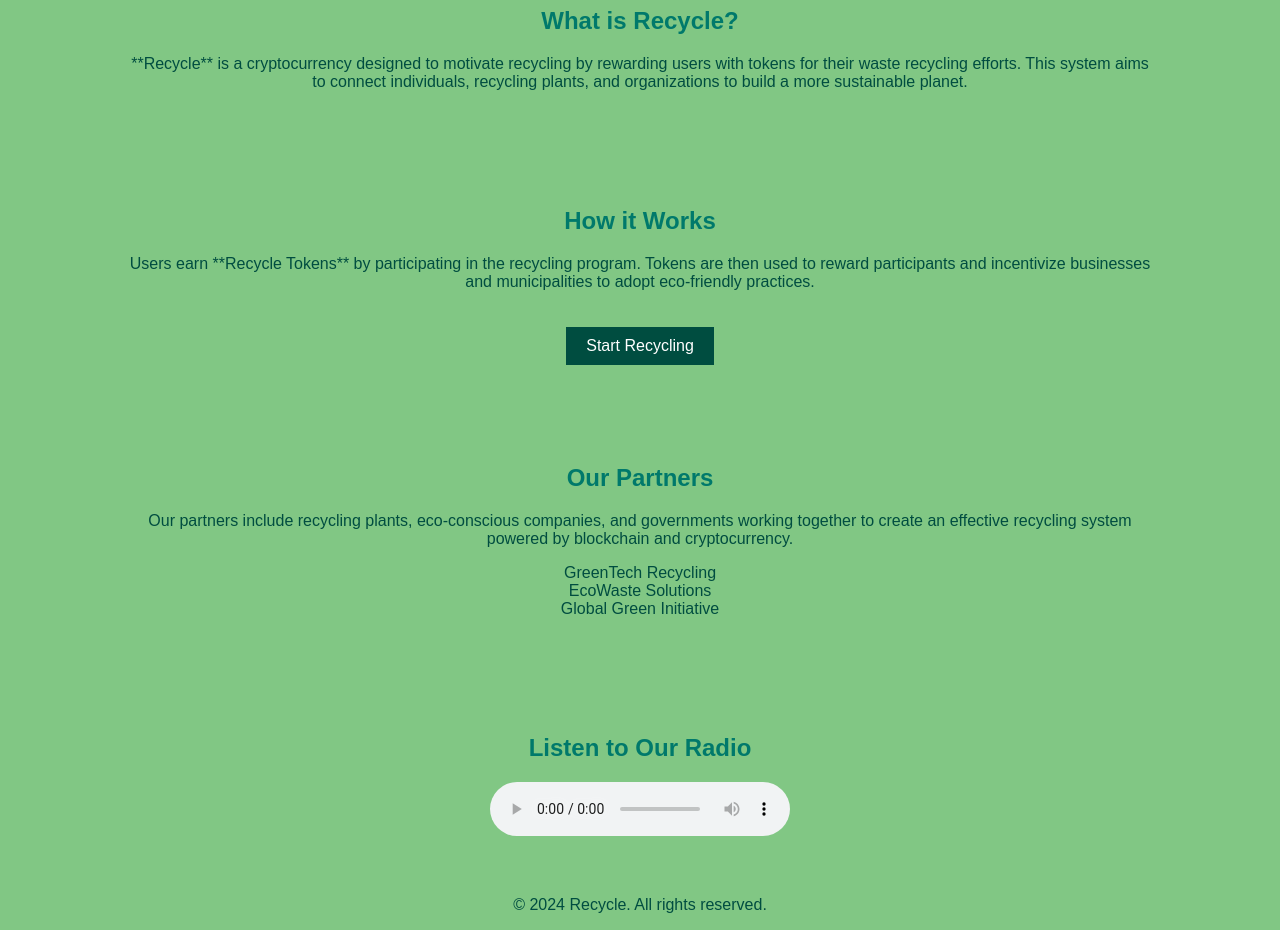
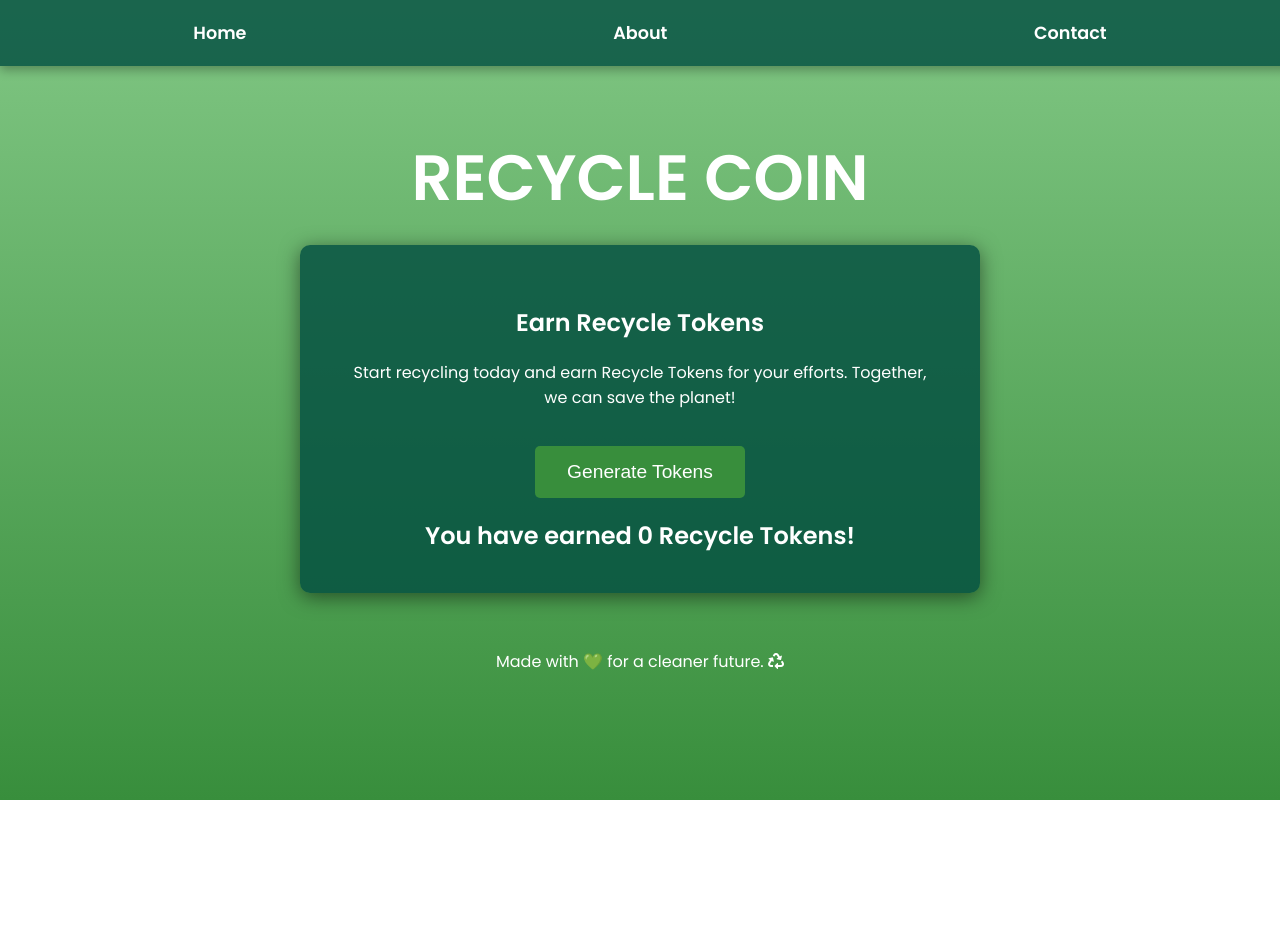
Before and after one commit to 13golds/recycle, a plain HTML site: page index.html in a window 1280 px wide. After the commit the page ends 800 px from the top, so only its background shows below. Drawn offline with Linux system fonts and the light colour scheme.

Commit message:
Update index.html

```diff
--- a/index.html
+++ b/index.html
@@ -3,194 +3,168 @@
 <head>
     <meta charset="UTF-8">
     <meta name="viewport" content="width=device-width, initial-scale=1.0">
-  <title>Recycle - Cryptocurrency for Recycling</title>
+    <title>Recycle Coin</title>
+
+    <!-- Google Font for elegant typography -->
+    <link href="https://fonts.googleapis.com/css2?family=Poppins:wght@400;600&display=swap" rel="stylesheet">
+
+    <!-- Font Awesome for icons -->
+    <link rel="stylesheet" href="https://cdnjs.cloudflare.com/ajax/libs/font-awesome/5.15.3/css/all.min.css">
+
     <style>
-    /* Стили CSS */
+        /* Global Styles */
         body {
-      font-family: Arial, sans-serif;
-      background-color: #81c784; /* Приятный зеленый фон */
-      color: #004d40; /* Темно-зеленый цвет текста */
+            font-family: 'Poppins', sans-serif;
             margin: 0;
             padding: 0;
+            background: linear-gradient(to bottom, #81c784, #388e3c);
+            color: white;
+            height: 100vh;
             display: flex;
             flex-direction: column;
+            justify-content: center;
             align-items: center;
-      justify-content: center;
-      height: 100vh;
-      text-align: center; /* Центрируем текст */
-    }
-
-    header {
-      background-color: #004d40;
-      color: white;
-      padding: 20px 0;
-      width: 100%;
-    }
-
-    h1 {
-      margin: 0;
-    }
-
-    section {
-      padding: 20px;
-      margin: 20px 0;
-      width: 80%; /* Ограничиваем ширину */
-    }
-
-    h2 {
-      color: #00796b; /* Более светлый зеленый */
-    }
-
-    button {
-      background-color: #004d40;
-      color: white;
-      padding: 10px 20px;
-      border: none;
-      cursor: pointer;
-      font-size: 16px;
-      margin-top: 20px;
-    }
-
-    button:hover {
-      background-color: #00796b; /* Цвет при наведении */
-    }
-
-    ul {
-      list-style-type: none;
-      padding: 0;
-    }
-
-    ul li {
-<!DOCTYPE html>
-<html lang="en">
-<head>
-  <meta charset="UTF-8">
-  <meta name="viewport" content="width=device-width, initial-scale=1.0">
-  <title>Recycle - Cryptocurrency for Recycling</title>
-  <style>
-    body {
-      font-family: Arial, sans-serif;
-      background-color: #81c784; /* Pleasant green background */
-      color: #004d40; /* Dark green text color */
-      margin: 0;
-      padding: 0;
-      display: flex;
-      flex-direction: column;
-      align-items: center;
-      justify-content: center;
-      height: 100vh;
             text-align: center;
         }
 
         header {
-      background-color: #004d40;
-      color: white;
-      padding: 20px 0;
+            padding: 20px;
+        }
+
+        h1 {
+            font-size: 4rem;
+            font-weight: 600;
+            margin: 0;
+            text-transform: uppercase;
+        }
+
+        /* Fade-in animation */
+        .fade-in {
+            opacity: 0;
+            animation: fadeIn 1.5s forwards;
+        }
+
+        @keyframes fadeIn {
+            from {
+                opacity: 0;
+            }
+            to {
+                opacity: 1;
+            }
+        }
+
+        .content {
+            padding: 40px;
+            background: rgba(0, 77, 64, 0.8);
+            border-radius: 10px;
+            box-shadow: 0px 4px 20px rgba(0, 0, 0, 0.5);
+            max-width: 600px;
             width: 100%;
         }
 
-    h1 {
-      margin: 0;
+        .btn {
+            background-color: #388e3c;
+            border: none;
+            color: white;
+            padding: 15px 32px;
+            text-align: center;
+            font-size: 1.2rem;
+            margin-top: 20px;
+            cursor: pointer;
+            border-radius: 5px;
+            transition: transform 0.3s ease, background-color 0.3s ease;
         }
 
-    section {
-      padding: 20px;
-      margin: 20px 0;
-      width: 80%;
+        .btn:hover {
+            transform: scale(1.1);
+            background-color: #2e7d32;
         }
 
-    h2 {
-      color: #00796b;
-    }
-
-    button {
-      background-color: #004d40;
-      color: white;
-      padding: 10px 20px;
-      border: none;
-      cursor: pointer;
-      font-size: 16px;
+        .token-display {
+            font-size: 1.5rem;
+            font-weight: 600;
             margin-top: 20px;
         }
 
-    button:hover {
-      background-color: #00796b;
+        /* Responsive Design */
+        @media only screen and (max-width: 600px) {
+            h1 {
+                font-size: 2.5rem;
             }
 
-    ul {
-      list-style-type: none;
-      padding: 0;
+            .content {
+                padding: 20px;
+            }
         }
 
-    ul li {
-      margin: 5px 0;
+        /* Fixed Navbar */
+        .navbar {
+            position: fixed;
+            top: 0;
+            left: 0;
+            width: 100%;
+            background-color: rgba(0, 77, 64, 0.8);
+            padding: 10px;
+            z-index: 1000;
+            box-shadow: 0px 4px 10px rgba(0, 0, 0, 0.3);
         }
 
-    footer {
-      margin-top: 40px;
-      color: #004d40;
+        .navbar ul {
+            list-style-type: none;
+            margin: 0;
+            padding: 0;
+            display: flex;
+            justify-content: space-around;
         }
 
-    /* Добавляем стили для радио плеера */
-    .radio-player {
-      margin-top: 30px;
+        .navbar li {
+            display: inline;
+            padding: 10px;
         }
 
-    audio {
-      width: 100%;
-      max-width: 400px;
+        .navbar a {
+            text-decoration: none;
+            color: white;
+            font-size: 1.1rem;
+            font-weight: 600;
+        }
+
+        .navbar a:hover {
+            color: #81c784;
         }
     </style>
 </head>
 <body>
-  <header>
-    <h1>Welcome to Recycle - A Green Future with Cryptocurrency</h1>
+    <div class="navbar fade-in">
+        <ul>
+            <li><a href="#home">Home</a></li>
+            <li><a href="#about">About</a></li>
+            <li><a href="#contact">Contact</a></li>
+        </ul>
+    </div>
+
+    <header class="fade-in">
+        <h1>Recycle Coin</h1>
     </header>
 
-  <section class="info">
-    <h2>What is Recycle?</h2>
-    <p>
-      **Recycle** is a cryptocurrency designed to motivate recycling by rewarding users with tokens for their waste recycling efforts. This system aims to connect individuals, recycling plants, and organizations to build a more sustainable planet.
-    </p>
-  </section>
+    <div class="content fade-in">
+        <h2>Earn Recycle Tokens</h2>
+        <p>Start recycling today and earn Recycle Tokens for your efforts. Together, we can save the planet!</p>
 
-  <section class="how-it-works">
-    <h2>How it Works</h2>
-    <p>
-      Users earn **Recycle Tokens** by participating in the recycling program. Tokens are then used to reward participants and incentivize businesses and municipalities to adopt eco-friendly practices.
-    </p>
-    <button id="recycleButton">Start Recycling</button>
-  </section>
+        <button class="btn" id="generateTokens">Generate Tokens</button>
 
-  <section class="partners">
-    <h2>Our Partners</h2>
-    <p>
-      Our partners include recycling plants, eco-conscious companies, and governments working together to create an effective recycling system powered by blockchain and cryptocurrency.
-    </p>
-    <ul>
-      <li>GreenTech Recycling</li>
-      <li>EcoWaste Solutions</li>
-      <li>Global Green Initiative</li>
-    </ul>
-  </section>
+        <div class="token-display" id="tokenCount">You have earned 0 Recycle Tokens!</div>
+    </div>
 
-  <!-- Вставляем радио плеер -->
-  <section class="radio-player">
-    <h2>Listen to Our Radio</h2>
-    <audio controls>
-      <source src="https://your-radio-stream-url.com" type="audio/mpeg"> <!-- Замените на ваш URL -->
-      Your browser does not support the audio element.
-    </audio>
-  </section>
-
-  <footer>
-    <p>&copy; 2024 Recycle. All rights reserved.</p>
+    <footer class="fade-in" style="margin-top: 40px;">
+        <p>Made with 💚 for a cleaner future. <i class="fas fa-recycle"></i></p>
     </footer>
 
     <script>
-    // JavaScript for user interaction
-    document.getElementById('recycleButton').addEventListener('click', function() {
-      alert('You have earned 10 Recycle Tokens for your recycling efforts!');
+        // Token Generation Interaction
+        document.getElementById('generateTokens').addEventListener('click', function() {
+            let tokens = Math.floor(Math.random() * 100);
+            document.getElementById('tokenCount').innerText = `You have earned ${tokens} Recycle Tokens!`;
         });
     </script>
 </body>
```
Lines whose indentation alone changed are shown as unchanged.
